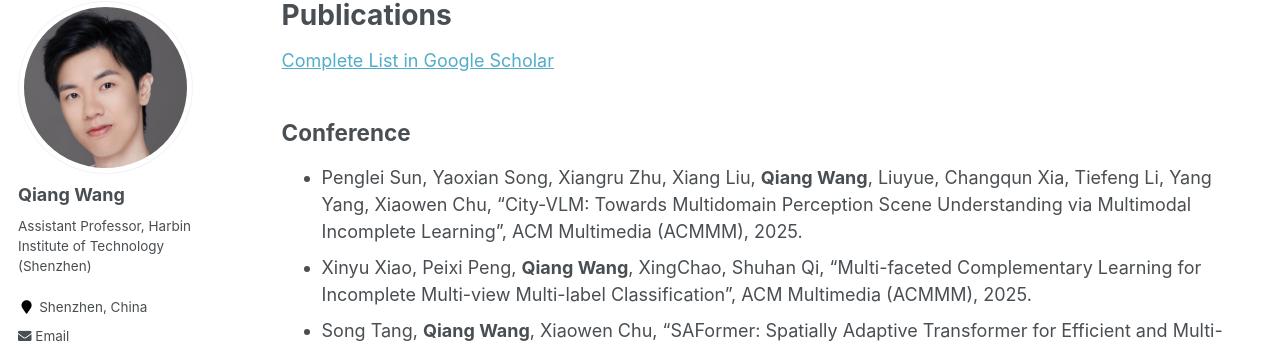
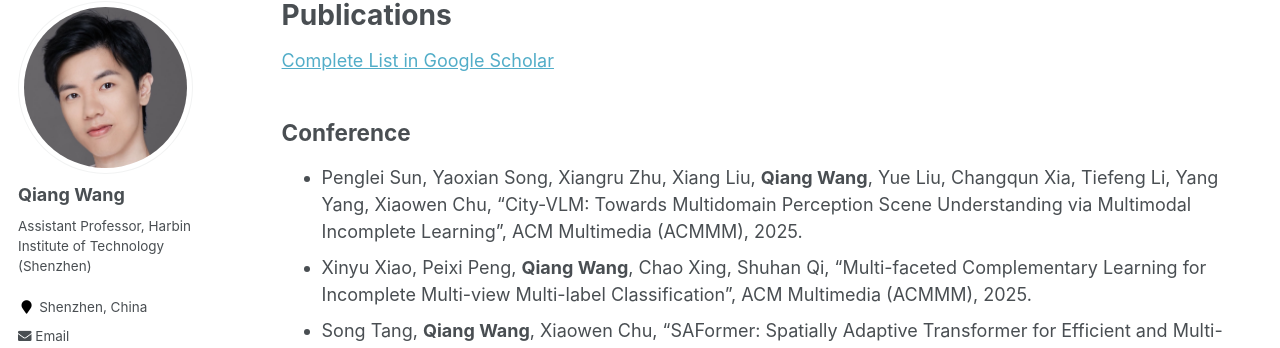
Before and after one commit to blackjack2015/blackjack2015.github.io, a Jekyll site: the page built from _pages/publications.md, in a window 1280 px wide and 900 px high. Shown: the part 117-465 px from the top of the window. Built offline with Jekyll 4.4.1, drawn with Linux system fonts in a browser that asks for light colours.

Commit message:
Update publications.md

```diff
--- a/_pages/publications.md
+++ b/_pages/publications.md
@@ -20,8 +20,8 @@ author_profile: true
 [Complete List in Google Scholar](https://scholar.google.com/citations?user=6YzjcNgAAAAJ&hl=en)
 
 ## Conference
-+ Penglei Sun, Yaoxian Song, Xiangru Zhu, Xiang Liu, **Qiang Wang**, Liuyue, Changqun Xia, Tiefeng Li, Yang Yang, Xiaowen Chu, "City-VLM: Towards Multidomain Perception Scene Understanding via Multimodal Incomplete Learning", ACM Multimedia (ACMMM), 2025.
-+ Xinyu Xiao, Peixi Peng, **Qiang Wang**, XingChao, Shuhan Qi, "Multi-faceted Complementary Learning for Incomplete Multi-view Multi-label Classification", ACM Multimedia (ACMMM), 2025.
++ Penglei Sun, Yaoxian Song, Xiangru Zhu, Xiang Liu, **Qiang Wang**, Yue Liu, Changqun Xia, Tiefeng Li, Yang Yang, Xiaowen Chu, "City-VLM: Towards Multidomain Perception Scene Understanding via Multimodal Incomplete Learning", ACM Multimedia (ACMMM), 2025.
++ Xinyu Xiao, Peixi Peng, **Qiang Wang**, Chao Xing, Shuhan Qi, "Multi-faceted Complementary Learning for Incomplete Multi-view Multi-label Classification", ACM Multimedia (ACMMM), 2025.
 + Song Tang, **Qiang Wang**, Xiaowen Chu, "SAFormer: Spatially Adaptive Transformer for Efficient and Multi-Resolution Occupancy Prediction", IEEE/RSJ International Conference on Intelligent Robots and Systems (IROS), 2025.
 + Qingsong Yan, **Qiang Wang**, Kaiyong Zhao, Jie Chen, Bo Li, Xiaowen Chu, Fei Deng, "RA-NeRF: Robust Neural Radiance Field Reconstruction with Accurate Camera Pose Estimation under Complex Trajectories", IEEE/RSJ International Conference on Intelligent Robots and Systems (IROS), 2025.
 + Song Tang, Kaiyong Zhao, Lei Wang, Yuliang Li, Xuebo Liu, Junyi Zou, **Qiang Wang**, Xiaowen Chu, "UnrealLLM: Towards Highly Controllable and Interactable 3D Scene Generation by LLM-powered Procedural Content Generation", Annual Meeting of the Association for Computational Linguistics (ACL, Findings), 2025.
```
